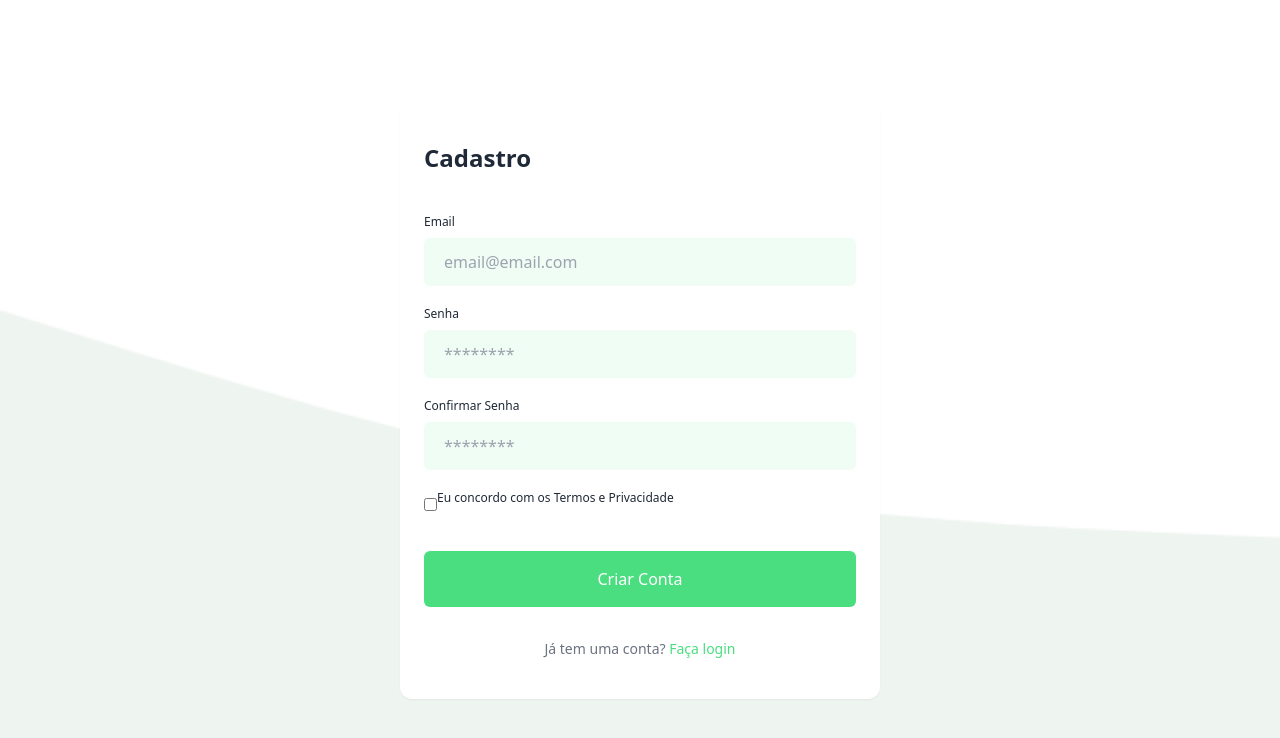
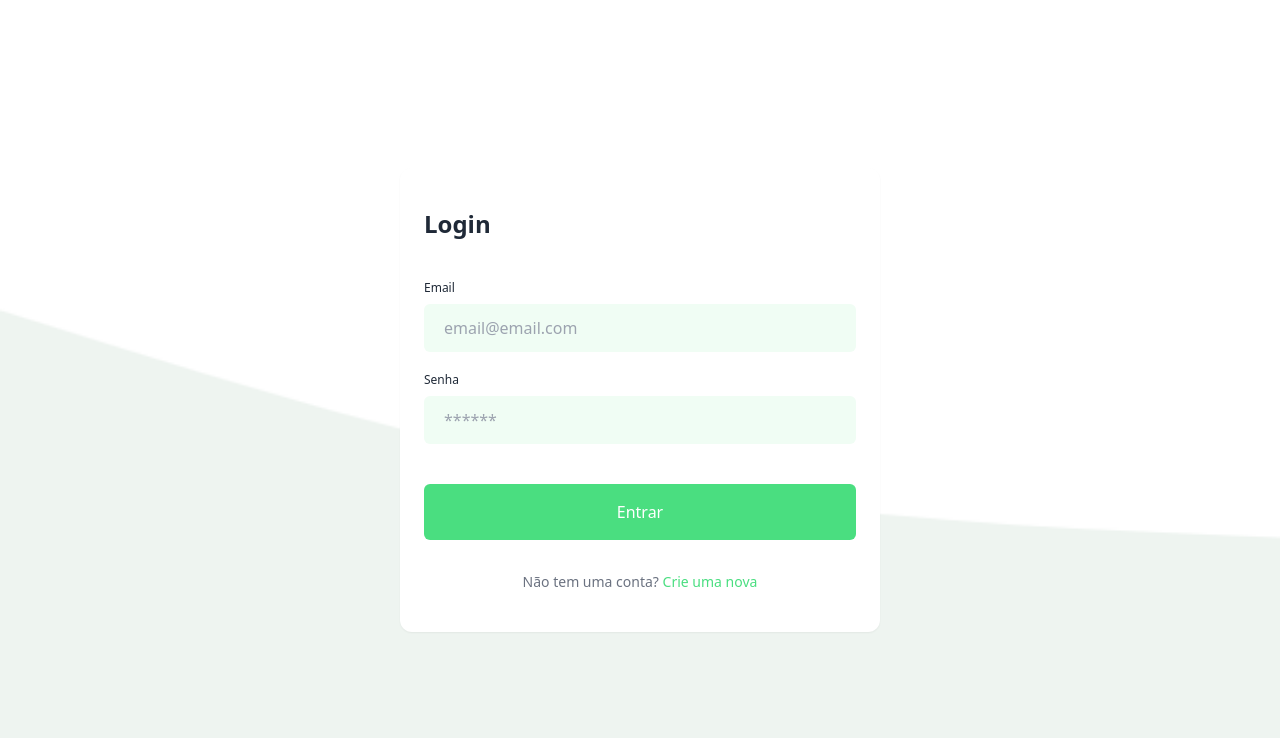
Before and after one commit to mxtheusbm/conselho-classe-ifnmg, a React (Vite) app: page /login in a window 1280 px wide. Shown: the top 738 px of the page. Built offline with nearby package versions, Linux system fonts and the light colour scheme.

Commit message:
feat(routes): create system routes

```diff
--- a/package.json
+++ b/package.json
@@ -10,7 +10,8 @@
   },
   "dependencies": {
     "react": "^18.2.0",
-    "react-dom": "^18.2.0"
+    "react-dom": "^18.2.0",
+    "react-router-dom": "^6.8.0"
   },
   "devDependencies": {
     "@types/react": "^18.0.26",
--- a/src/App.tsx
+++ b/src/App.tsx
@@ -1,8 +1,12 @@
-import Cadastro from "./components/cadastro"
+import { BrowserRouter } from "react-router-dom"
+import Register from "./pages/register"
+import Router from "./Router"
 
 function App() {
   return (
-    <Cadastro/>
+    <BrowserRouter>
+      <Router />
+    </BrowserRouter>
   )
 }
 
--- /dev/null
+++ b/src/Router.tsx
@@ -0,0 +1,15 @@
+import { FC, ReactElement } from "react";
+import { Route, Routes } from "react-router-dom";
+import Login from "./pages/login";
+import Register from "./pages/register";
+
+const Router: FC = (): ReactElement => {
+  return (
+    <Routes>
+      <Route path="/login" element={<Login />} />
+      <Route path="/register" element={<Register />} />
+    </Routes>
+  )
+}
+
+export default Router;
--- a/src/components/login/index.tsx
+++ b/src/pages/login/index.tsx
@@ -1,4 +1,4 @@
-import Input from "../input";
+import Input from "../../components/input";
 
 function Login() {
   return (
@@ -9,10 +9,12 @@ function Login() {
           <Input
             label="Email"
             placeholder="email@email.com"
+            type="text"
           />
           <Input
             label="Senha"
-            placeholder="Senha"
+            placeholder="******"
+            type="text"
           />
         </div>
         <div className="flex flex-col items-center gap-8">
--- a/src/components/cadastro/index.tsx
+++ b/src/pages/register/index.tsx
@@ -1,4 +1,4 @@
-import Input from "../input";
+import Input from "../../components/input";
 
 function Cadastro() {
   return (
@@ -13,12 +13,12 @@ function Cadastro() {
           />
           <Input
             label="Senha"
-            placeholder="********"
+            placeholder="******"
             type="password"
           />
           <Input
             label="Confirmar Senha"
-            placeholder="********"
+            placeholder="******"
             type="password"
           />
           <div className="flex flex-row text-xs font-medium text-gray-800">
```
Also changed, not shown: 1 other file (tests, documents, lock files or other folders).
